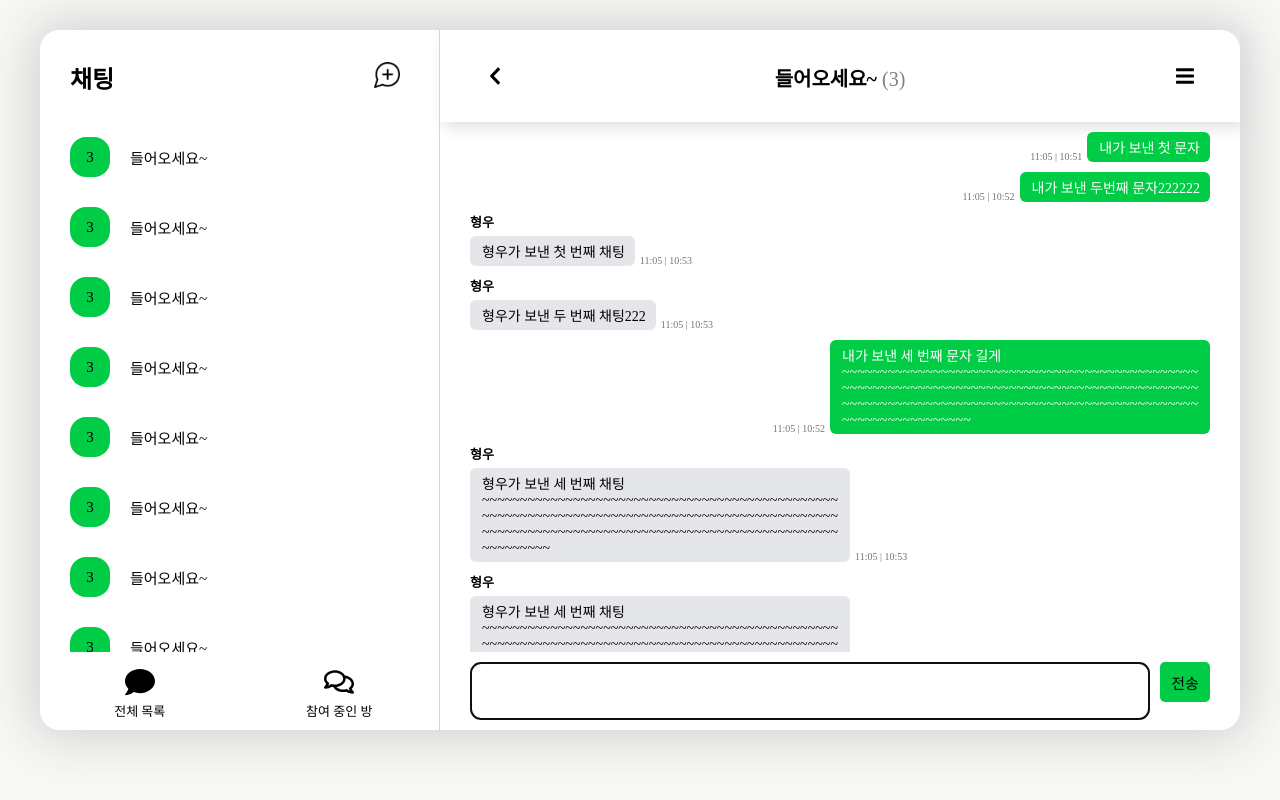
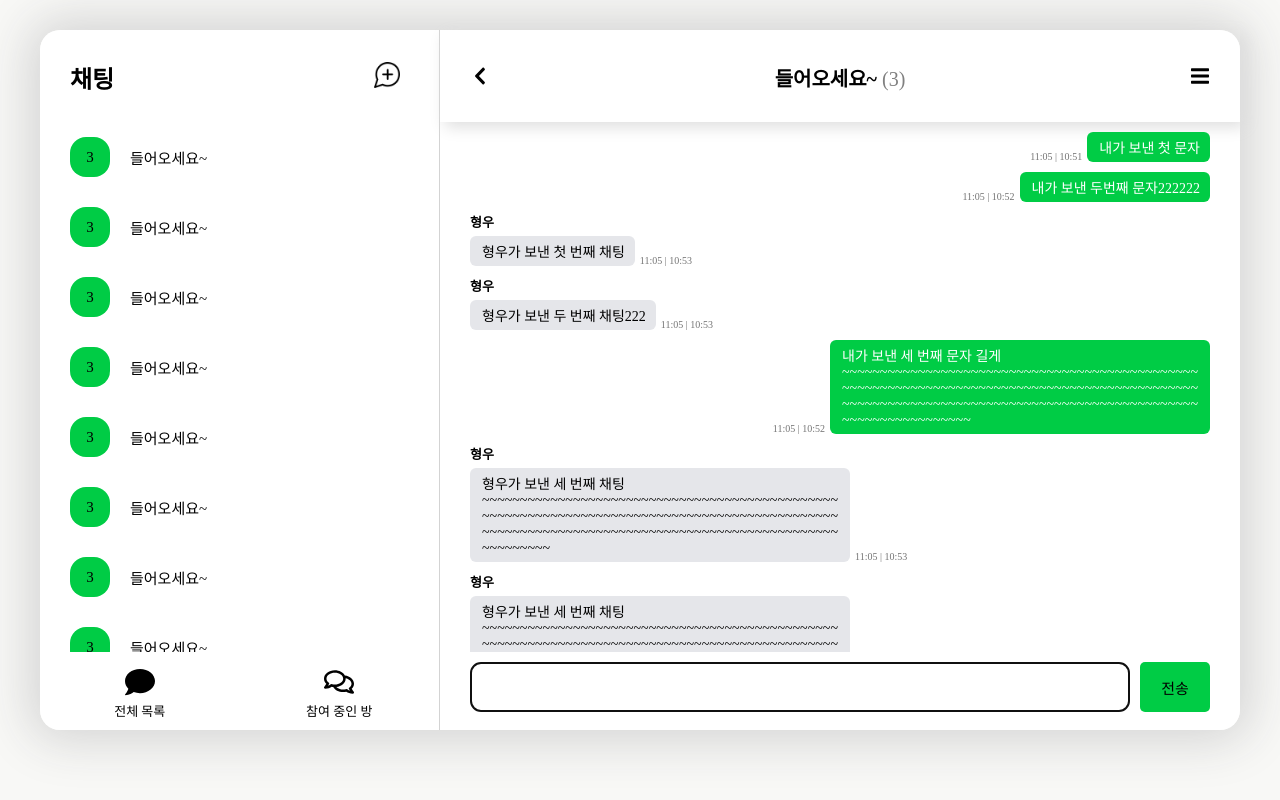
Before and after one commit to jseo9732/allchat-front, a React app: page /chatRoom in a window 1280 px wide. Built offline with nearby package versions, Linux system fonts and the light colour scheme.

Commit message:
Design: 채팅방 디자인 수정

```diff
--- a/src/pages/ChatRoom.css
+++ b/src/pages/ChatRoom.css
@@ -10,8 +10,8 @@
   box-shadow: 5px 5px 15px #dedede;
 }
 
-.chatRoomBackContainer {
-  width: 50px;
+.chatRoomImgContainer {
+  width: 20px;
 }
 
 .chatRoomImg {
@@ -21,7 +21,7 @@
 }
 
 .chatRoomTitleContainer {
-  width: 640px;
+  width: 700px;
 }
 
 .chatRoomTitle {
@@ -36,10 +36,6 @@
   margin-top: 3px;
   font-size: 20px;
   color: gray;
-}
-
-.chatRoomMenu {
-  width: 50px;
 }
 
 .chatContents {
@@ -119,8 +115,8 @@
 }
 
 .chatInput {
-  width: 680px;
-  height: 58px;
+  width: 660px;
+  height: 50px;
   resize: none;
   margin-right: 10px;
   border-radius: 10px;
@@ -130,8 +126,8 @@
 }
 
 .inputBtn {
-  width: 50px;
-  height: 40px;
+  width: 70px;
+  height: 50px;
   background-color: #00cc45;
   border: 0;
   border-radius: 5px;
--- a/src/pages/ChatRoom.js
+++ b/src/pages/ChatRoom.js
@@ -117,7 +117,7 @@ export default function ChatRoom() {
   return (
     <div className="chatRoomContainer">
       <div className="chatRoomTopBar">
-        <div className="chatRoomBackContainer">
+        <div className="chatRoomImgContainer">
           <img
             onClick={onBackClick}
             className="chatRoomImg"
@@ -129,8 +129,7 @@ export default function ChatRoom() {
           <span className="chatRoomTitle">들어오세요~</span>
           <span className="chatRoomNum">(3)</span>
         </div>
-
-        <div className="chatRoomMenu">
+        <div className="chatRoomImgContainer">
           <img
             className="chatRoomImg"
             src="/image/bars-solid.svg"
```
